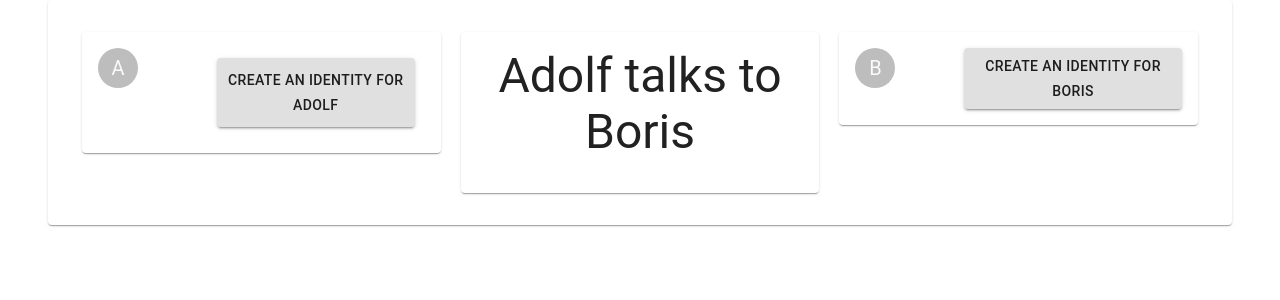
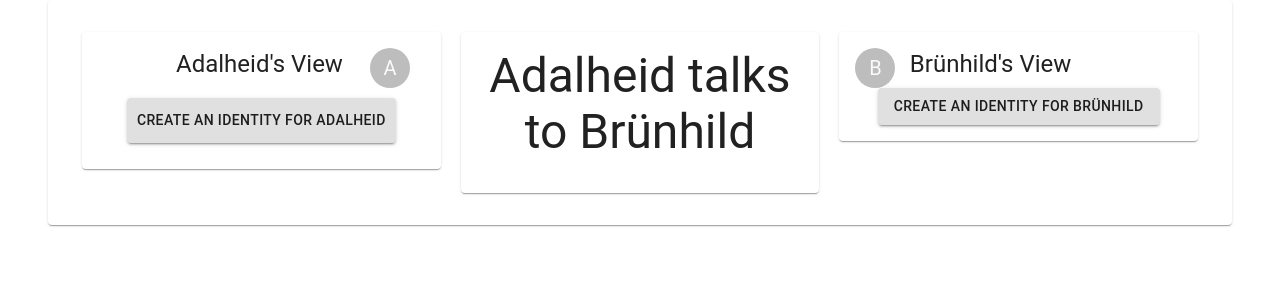
Before and after one commit to privacyresearchgroup/libsignal-typescript-demo, a React (Create React App) app: page / in a window 1280 px wide. Shown: the top 300 px of the page. Built offline with nearby package versions, Linux system fonts and the light colour scheme; what @privacyresearch/libsignal-protocol-typescript would draw is missing.

Commit message:
name changes and cleanup

```diff
--- a/src/App.tsx
+++ b/src/App.tsx
@@ -11,8 +11,10 @@ import {
     MessageType }
 from '@privacyresearch/libsignal-protocol-typescript'
 
+
 import './App.css'
 import { Paper, Grid, Avatar, Typography, Button,  Chip, TextField } from '@material-ui/core'
+import SendIcon from '@material-ui/icons/Send';
 
 import {SignalProtocolStore} from './storage-type'
 import { SignalDirectory } from './signal-directory'
@@ -42,6 +44,7 @@ const useStyles = makeStyles((theme) => ({
         backgroundColor: 'lightsteelblue',
         margin: 10,
         maxWidth: '90%',
+        textAlign: 'left',
     },
     outgoingmessage: {
         padding: 10,
@@ -78,8 +81,8 @@ function getNewMessageID(): number {
 
 // define addresses
 
-const adolfAddress = new SignalProtocolAddress('adolf', 1)
-const borisAddress = new SignalProtocolAddress('boris', 1)
+const adolfAddress = new SignalProtocolAddress('adalheid', 1)
+const borisAddress = new SignalProtocolAddress('brünhild', 1)
 
 function App() {
     const [adiStore] = useState(new SignalProtocolStore())
@@ -112,9 +115,9 @@ function App() {
         }
 
         const getReceivingSessionCipherForRecipient = (to: string) => {
-            // send from Boris to adolf so use his store
-            const store = to === 'boris' ? borisStore : adiStore
-            const address = to === 'boris' ? adolfAddress : borisAddress
+            // send from Brünhild to Adalheid so use his store
+            const store = to === 'brünhild' ? borisStore : adiStore
+            const address = to === 'brünhild' ? adolfAddress : borisAddress
             return new SessionCipher(store, address)
         }
 
@@ -198,21 +201,21 @@ function App() {
     }
 
     const createAdolfIdentity = async () => {
-        await createID('adolf', adiStore)
+        await createID('adalheid', adiStore)
         console.log({adiStore})
         setAHasIdentity(true)
     }
 
     const createBorisIdentity = async () => {
-        await createID('boris', borisStore)
+        await createID('brünhild', borisStore)
         setBHasIdentity(true)
     }
 
     const starterMessageBytes = Uint8Array.from([0xce, 0x93, 0xce, 0xb5, 0xce, 0xb9, 0xce, 0xac, 0x20, 0xcf, 0x83, 0xce, 0xbf, 0xcf, 0x85])
 
     const startSessionWithBoris = async () => {
-        // get Boris' key bundle
-        const borisBundle = directory.getPreKeyBundle('boris')
+        // get Brünhild' key bundle
+        const borisBundle = directory.getPreKeyBundle('brünhild')
         console.log({borisBundle})
 
         const recipientAddress = borisAddress
@@ -223,20 +226,20 @@ function App() {
         // Process a prekey fetched from the server. Returns a promise that resolves
         // once a session is created and saved in the store, or rejects if the
         // identityKey differs from a previously seen identity for this address.
-        console.log('adolf processing prekey')
+        console.log('adalheid processing prekey')
         await sessionBuilder.processPreKey(borisBundle!)
 
         // Now we can send an encrypted message
         const adolfSessionCipher = new SessionCipher(adiStore, recipientAddress)
         const ciphertext = await adolfSessionCipher.encrypt(starterMessageBytes.buffer)
 
-        sendMessage('boris', 'adolf', ciphertext)
+        sendMessage('brünhild', 'adalheid', ciphertext)
 
     }
 
     const startSessionWithAdolf = async () => {
-        // get Adolf's key bundle
-        const adolfBundle = directory.getPreKeyBundle('adolf')
+        // get Adalheid's key bundle
+        const adolfBundle = directory.getPreKeyBundle('adalheid')
         console.log({adolfBundle})
 
         const recipientAddress = adolfAddress
@@ -247,14 +250,14 @@ function App() {
         // Process a prekey fetched from the server. Returns a promise that resolves
         // once a session is created and saved in the store, or rejects if the
         // identityKey differs from a previously seen identity for this address.
-        console.log('boris processing prekey')
+        console.log('brünhild processing prekey')
         await sessionBuilder.processPreKey(adolfBundle!)
 
         // Now we can send an encrypted message
         const borisSessionCipher = new SessionCipher(borisStore, recipientAddress)
         const ciphertext = await borisSessionCipher.encrypt(starterMessageBytes.buffer)
 
-        sendMessage('adolf', 'boris', ciphertext)
+        sendMessage('adalheid', 'brünhild', ciphertext)
 
     }
 
@@ -274,17 +277,17 @@ function App() {
     }
 
     const getSessionCipherForRecipient = (to: string) => {
-        // send from Boris to adolf so use his store
-        const store = to === 'adolf' ? borisStore : adiStore
-        const address = to === 'adolf' ? adolfAddress : borisAddress
+        // send from Brünhild to adalheid so use his store
+        const store = to === 'adalheid' ? borisStore : adiStore
+        const address = to === 'adalheid' ? adolfAddress : borisAddress
         return new SessionCipher(store, address)
     }
 
     const encryptAndSendMessage = async (to: string, message: string) => {
         const cipher = getSessionCipherForRecipient(to)
-        const from = to === 'adolf' ? 'boris' : 'adolf'
+        const from = to === 'adalheid' ? 'brünhild' : 'adalheid'
         const ciphertext = await cipher.encrypt(new TextEncoder().encode(message).buffer)
-        if(from === 'adolf') {
+        if(from === 'adalheid') {
             setAdolfTyping('')
         } else {
             setBorisTyping('')
@@ -293,8 +296,8 @@ function App() {
     }
 
     const sendMessageControl = (to: string) => {
-        const value = to === 'adolf' ? borisTyping: adolfTyping
-        const onTextChange = to === 'adolf' ? setBorisTyping: setAdolfTyping
+        const value = to === 'adalheid' ? borisTyping: adolfTyping
+        const onTextChange = to === 'adalheid' ? setBorisTyping: setAdolfTyping
         return <Grid item xs={12} key='input'>
             <Paper className={classes.paper}>
                 <TextField
@@ -305,7 +308,7 @@ function App() {
                     onChange={(event) => {onTextChange(event.target.value)}}
                     variant="outlined">
                 </TextField>
-                <Button onClick={() => encryptAndSendMessage(to, value)}>Send</Button>
+                <Button onClick={() => encryptAndSendMessage(to, value)} variant='contained' className={classes.buttonitem}> <SendIcon/></Button>
             </Paper>
         </Grid>
     }
@@ -317,45 +320,60 @@ function App() {
                     <Grid item xs={4}>
                     <Paper className={classes.paper}>
                         <Grid container>
-                            <Grid item xs={4}>
+                            <Grid item xs={9}>
+                                <Typography variant="h5" style={{textAlign:'right', verticalAlign:'top'}} gutterBottom >Adalheid's View</Typography>
+                            </Grid>
+                            <Grid item xs={1}></Grid>
+                            <Grid item xs={2}>
                                 <Avatar>A</Avatar>
                             </Grid>
-                            <Grid item xs={8}>
+                            <Grid item xs={12}>
                                 {aHasIdentity ?
                                 <React.Fragment>
-                                    <Chip label={`Adolf Registration ID: ${ adiStore.get('registrationID', '') }`}></Chip>
-                                    {hasSession ? <div /> : <Button className={classes.buttonitem} variant='contained' onClick={startSessionWithBoris}>Start session with Boris</Button>}
+                                    <Chip label={`Adalheid Registration ID: ${ adiStore.get('registrationID', '') }`}></Chip>
+                                    {hasSession || !(aHasIdentity && bHasIdentity)
+                                        ? <div />
+                                        : <Button className={classes.buttonitem} variant='contained' onClick={startSessionWithBoris}>
+                                            Start session with Brünhild
+                                          </Button>}
                                 </React.Fragment>
-                                : <Button className={classes.buttonitem} variant='contained' onClick={createAdolfIdentity}>Create an identity for Adolf</Button>}
+                                : <Button className={classes.buttonitem} variant='contained' onClick={createAdolfIdentity}>Create an identity for Adalheid</Button>}
                             </Grid>
-                             {hasSession ? sendMessageControl('boris'): <div/>}
-                            {displayMessages('boris')}
+                             {hasSession ? sendMessageControl('brünhild'): <div/>}
+                            {displayMessages('adalheid')}
                         </Grid>
                     </Paper>
                     </Grid>
                     <Grid item xs={4}>
                         <Paper  className={classes.paper}>
                             <Typography variant="h3" component="h3" gutterBottom>
-                                Adolf talks to Boris
+                                Adalheid talks to Brünhild
                             </Typography>
                         </Paper>
                     </Grid>
                     <Grid item xs={4}>
                         <Paper  className={classes.paper}>
                         <Grid container>
-                            <Grid item xs={4}>
+                            <Grid item xs={2}>
                                 <Avatar>B</Avatar>
                             </Grid>
-                            <Grid item xs={8}>
+                            <Grid item xs={10}>
+                                <Typography variant="h5" style={{textAlign:'left', verticalAlign:'top'}} gutterBottom >Brünhild's View</Typography>
+                            </Grid>
+                            <Grid item xs={12}>
                                 {bHasIdentity ?
                                 <React.Fragment>
-                                    <Chip label={`Boris Registration ID: ${ borisStore.get('registrationID', '') }`}></Chip>
-                                    {hasSession ? <div /> : <Button className={classes.buttonitem} variant='contained' onClick={startSessionWithAdolf}>Start session with Adolf</Button>}
+                                    <Chip label={`Brünhild's Registration ID: ${ borisStore.get('registrationID', '') }`}></Chip>
+                                    {hasSession || !(aHasIdentity && bHasIdentity)
+                                        ? <div />
+                                        : <Button className={classes.buttonitem} variant='contained' onClick={startSessionWithAdolf}>
+                                            Start session with Adalheid
+                                          </Button>}
                                 </React.Fragment>
-                                : <Button variant='contained' onClick={createBorisIdentity}>Create an identity for Boris</Button>}
+                                : <Button variant='contained' onClick={createBorisIdentity}>Create an identity for Brünhild</Button>}
                              </Grid>
-                             {hasSession ? sendMessageControl('adolf') : <div/>}
-                            {displayMessages('adolf')}
+                             {hasSession ? sendMessageControl('adalheid') : <div/>}
+                            {displayMessages('brünhild')}
                          </Grid>
                         </Paper>
                     </Grid>
```
